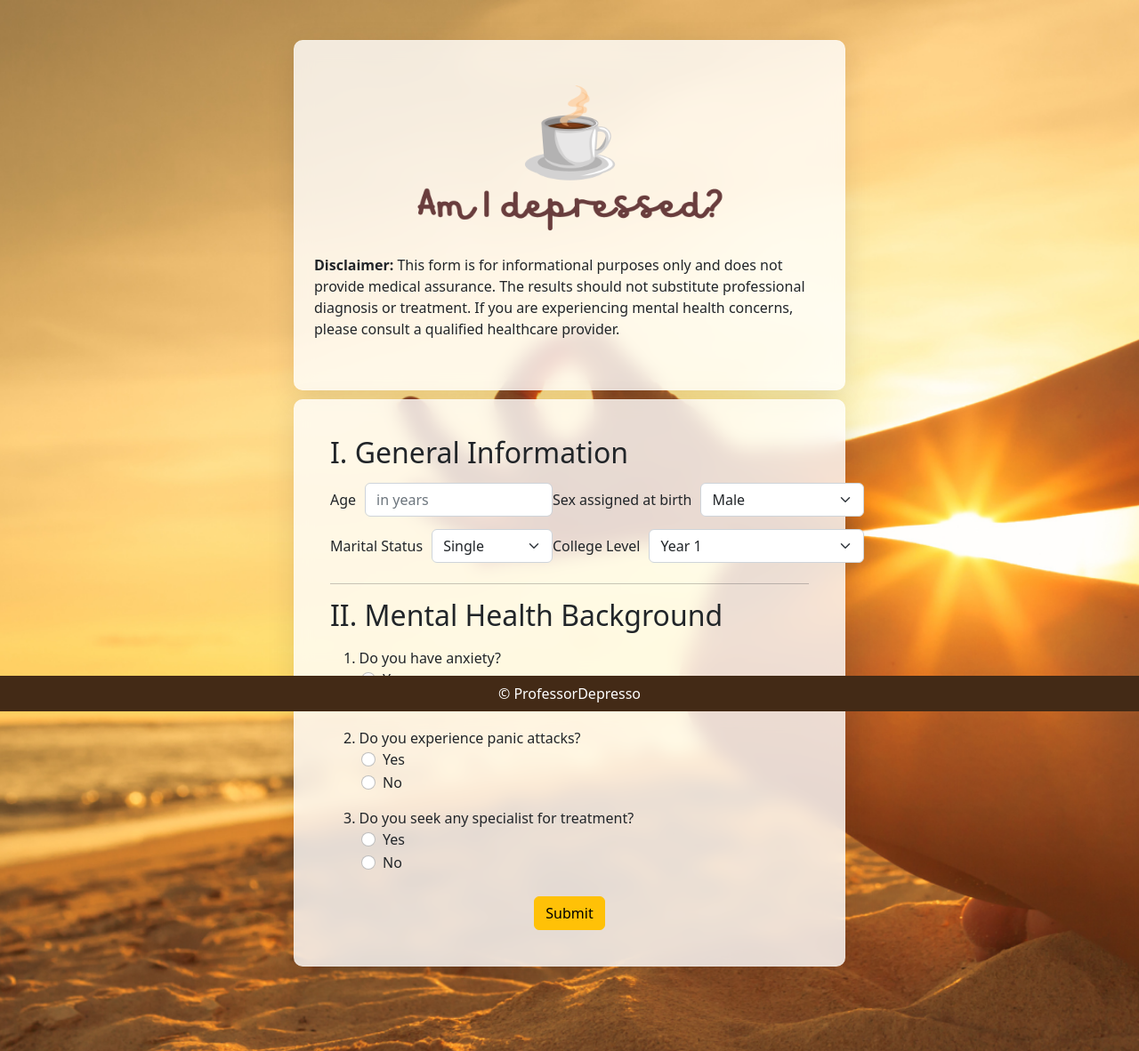
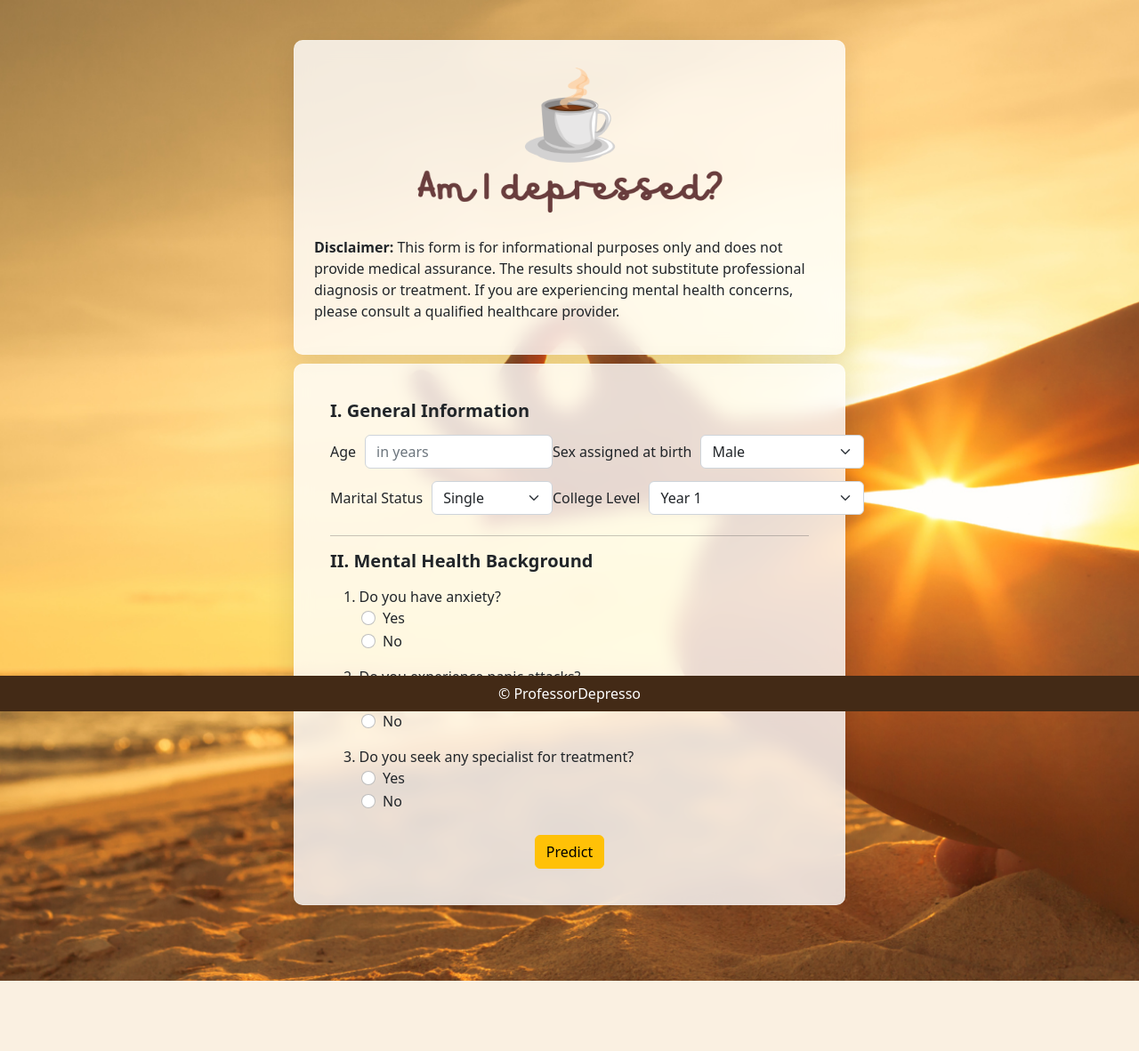
Before and after one commit to christinuhhh/CSCI-111-Project, a Django app: page / in a window 1280 px wide. Shown: the whole page at 89% size. After the commit the page ends 1103 px from the top, so only its background shows below. Run offline with Django 3.2, Linux system fonts and the light colour scheme; some libraries are stand-ins or nearby versions.

Commit message:
JUSTINE Frontend integrated (10:00 pm)

```diff
--- a/Group7/Django Web App/espressoapp/static/bootstrap/css/style.css
+++ b/Group7/Django Web App/espressoapp/static/bootstrap/css/style.css
@@ -19,7 +19,7 @@ body {
     margin: auto;
     margin-top: 25px;
     margin-bottom: 10px;
-    padding: 30px;
+    padding: 10px;
     border-radius: 10px;
     background-color: rgba(255, 255, 255, 0.8); /* Semi-transparent white background */
     backdrop-filter: blur(10px); /* Gaussian blur for frosted glass effect */
@@ -31,7 +31,7 @@ body {
     width: 50% !important;  /* Narrower container */
     margin: auto;
     margin-top: 5px;
-    margin-bottom: 75px;
+    margin-bottom: 65px;
     padding: 30px;
     border-radius: 10px;
     background-color: rgba(255, 255, 255, 0.8); /* Semi-transparent white background */
@@ -102,13 +102,20 @@ body {
 }
 
 
-h2 {
+body h2 {
     font-size: 20px;
+    font-weight: bold;
 }
 
 
-h3 {
+body h3 {
     font-size: 20px;
+    font-weight: bold;
+}
+
+body h4 {
+    font-size: 25px;
+    font-weight: bold;
 }
 
 .ii-container{
--- a/Group7/Django Web App/espressoapp/templates/espressoapp/home.html
+++ b/Group7/Django Web App/espressoapp/templates/espressoapp/home.html
@@ -101,7 +101,7 @@
     </div>
     <br>
     <div class="text-center">
-        <button type="submit" class="btn btn-warning">Submit</button>
+        <button type="submit" class="btn btn-warning">Predict</button>
     </div>
 </form>
 {% endblock %}
--- a/Group7/Django Web App/espressoapp/templates/espressoapp/results.html
+++ b/Group7/Django Web App/espressoapp/templates/espressoapp/results.html
@@ -6,7 +6,7 @@
 {% block content %}
 <br>
 <div class="container-results">
-  <h2>Prediction Results</h2>
+  <h4>Prediction Results</h4>
   <div class="card">  <div class="card-body">  <div class="row">  <div class="col-md-6">  <p class="card-text"><strong>KNN Prediction:</strong> {{ prediction.knn_prediction|yes_no }}</p>
         </div>
         <div class="col-md-6">
```
Also changed, not shown: Group7/Django Web App/db.sqlite3.
